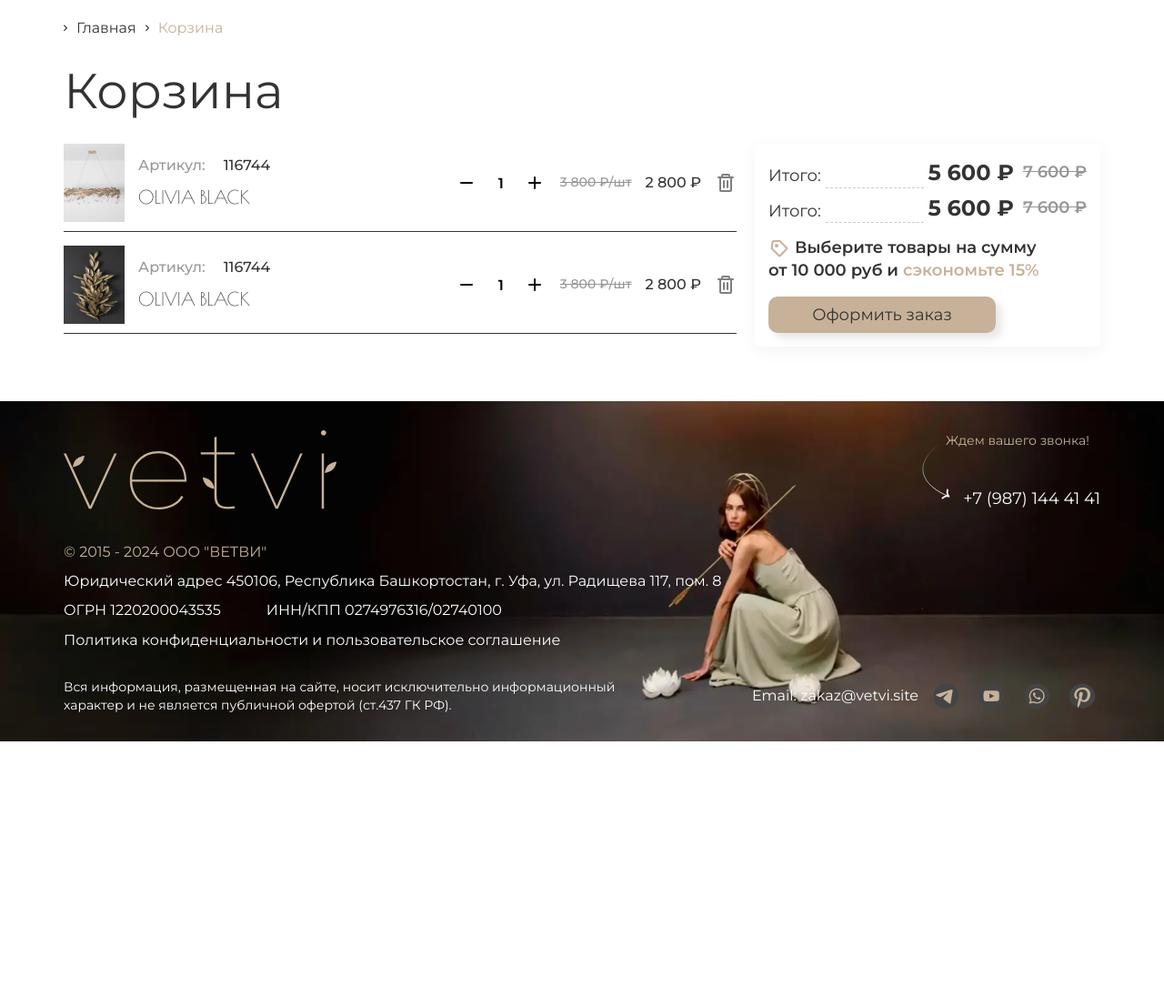
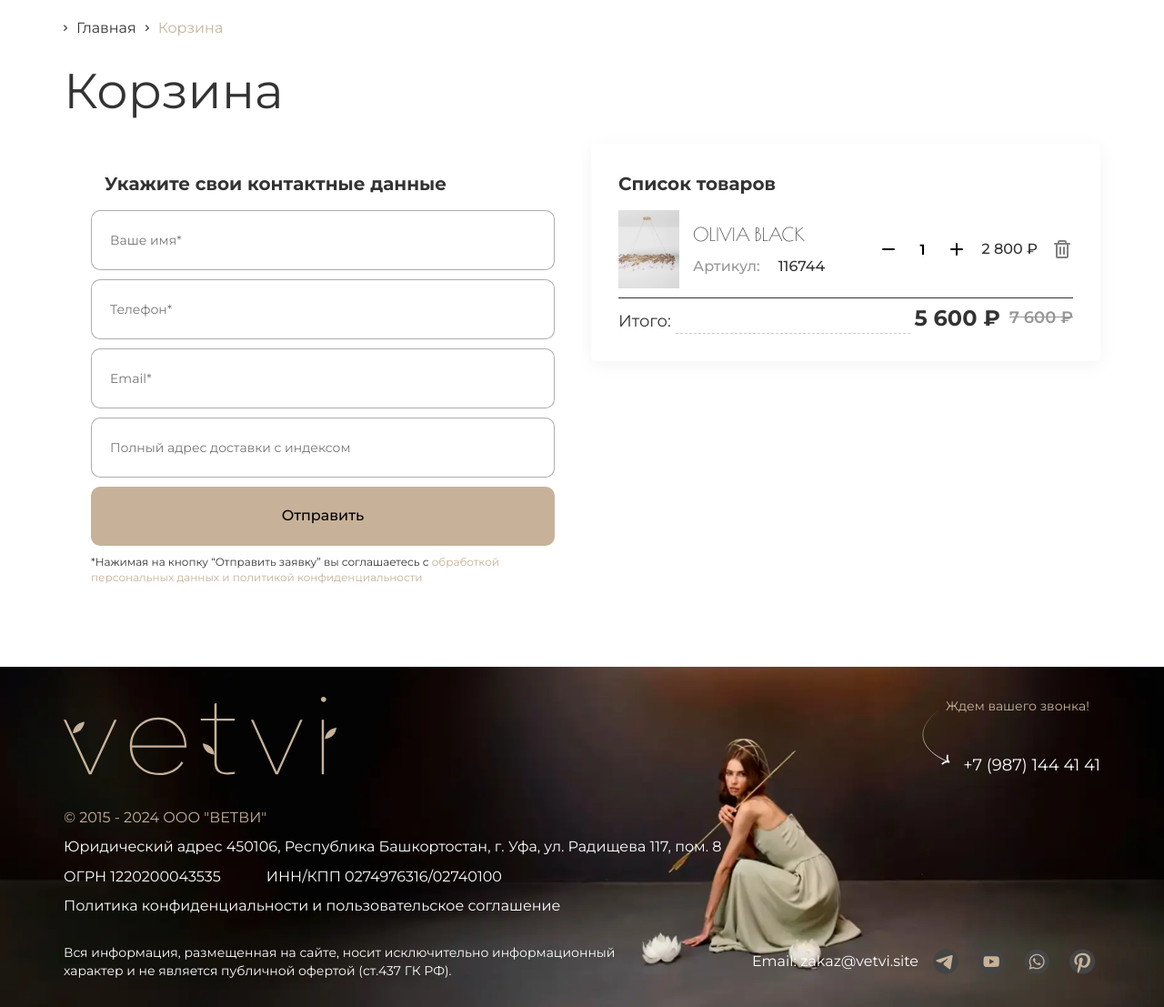
Before and after one commit to IDanAEF/vetvi, a PHP site: page /cart/ in a window 1280 px wide. Shown: the part 102-1209 px from the top of the page at 91% size. Before the commit the page ends 917 px from the top, so only its background shows below. Run offline with PHP 8.4, Linux system fonts and the light colour scheme.

Commit message:
Cart+thanks+search

```diff
--- a/assets/sass/base/_elements.sass
+++ b/assets/sass/base/_elements.sass
@@ -255,6 +255,9 @@ h6
     transition: 0.3s all
     &.margin
         margin-top: 32px
+    &.center
+        margin-left: auto
+        margin-right: auto
     &.color
         box-shadow: 6px 6px 10px 0 rgba(0, 0, 0, 0.1)
         background: $color !important
--- a/assets/sass/blocks/_cart.sass
+++ b/assets/sass/blocks/_cart.sass
@@ -2,6 +2,46 @@
     &__cols
         display: flex
         align-items: flex-start
+        .col-name
+            display: block
+            margin-bottom: 30px
+    &__form
+        flex: 1
+    &__list
+        box-shadow: 0 4px 20px 0 rgba(0, 0, 0, 0.05)
+        background: $white
+        padding: 30px
+        border-radius: 5px
+        width: 750px
+        margin-left: 20px
+    &__search
+        position: relative
+        width: 100%
+        margin-bottom: 110px
+        input
+            width: 100%
+            padding: 23px 23px 23px 60px
+            border: none
+            background: $white
+            border-bottom: 1px solid $black
+            outline: none
+        button
+            border: none
+            background: none
+            cursor: pointer
+            width: 24px
+            height: 24px
+            position: absolute
+            left: 6px
+            top: 50%
+            transform: translateY(-50%)
+            img
+                width: 100%
+                transition: 0.3s filter
+                filter: brightness(0)
+            &:hover
+                img
+                    filter: none
     &__info
         width: 494px
         border-radius: 5px
@@ -13,6 +53,8 @@
             margin-top: 30px
         &-text
             margin-top: 30px
+            &:first-child
+                margin-top: 0 !important
             img, svg
                 width: 24px
                 min-width: 24px
@@ -55,6 +97,10 @@
                     margin-right: 30px
                     &:last-child
                         margin-right: 0 !important
+                .more-link
+                    margin-right: 80px !important
+                    display: flex
+                    width: fit-content
                 .old
                     color: $gray2
                     text-decoration: line-through
@@ -99,6 +145,16 @@
                 align-items: center
                 width: 60%
                 max-width: 500px
+                &.bigger
+                    width: 70%
+                    max-width: unset
+                .descr
+                    & > span
+                        font-family: 'Montserrat', sans-serif
+                        opacity: 0.5
+                        margin-top: 15px
+                        display: block
+                        font-weight: 500
                 .image
                     width: 67px
                     min-width: 67px
@@ -110,7 +166,7 @@
                         height: 100%
                         object-fit: cover
                 .article
-                    margin-bottom: 15px
+                    margin-top: 15px
                     display: flex
                     align-items: center
                     font-weight: 500
--- a/assets/sass/media/_cart.sass
+++ b/assets/sass/media/_cart.sass
@@ -8,8 +8,16 @@
                 &-left
                     width: 50%
                     max-width: 420px
+        &__list
+            width: 635px
 @media (max-width: 1400px)
     .cart
+        &__cols
+            .col-name
+                margin-bottom: 15px
+        &__list
+            margin-left: 10px
+            width: 560px
         &__info
             width: 380px
             margin-left: 20px
@@ -22,34 +30,56 @@
                     margin: 0px 5px
                 .old-price
                     margin-left: 10px
+        &__search
+            margin-bottom: 50px
         &__products
             &-item
                 margin-top: 15px
                 padding-left: 0
                 padding-bottom: 10px
                 &-right
+                    .more-link
+                        margin-right: 0 !important
                     & > *
                         margin-right: 15px
                 &-left
                     width: 45%
+                    .descr
+                        & > span
+                            margin-top: 10px
                     .article
-                        margin-bottom: 10px
+                        margin-top: 10px
                     .image
                         margin-right: 15px
 @media (max-width: 1200px)
     .cart
+        &__list
+            padding: 15px
+            width: 470px
+        &__search
+            margin-bottom: 25px
+            input
+                padding: 15px 15px 15px 40px
         &__products
             &-item
                 flex-direction: column
                 &-left, &-right
-                    width: 100%
-                    max-width: 100%
+                    width: 100% !important
+                    max-width: 100% !important
                 &-right
                     justify-content: flex-end
                 &-left
                     margin-bottom: 15px
 @media (max-width: 992px)
     .cart
+        &__list
+            width: 100%
+            margin-left: 0
+            margin-bottom: 20px
+        &__form
+            margin-left: auto
+            margin-right: auto
+            width: 100%
         &__cols
             flex-direction: column-reverse
         &__products, &__info
--- a/assets/sass/media/_init.sass
+++ b/assets/sass/media/_init.sass
@@ -6,3 +6,4 @@
 @import 'about'
 @import 'contacts'
 @import 'cart'
+@import 'thanks'
--- /dev/null
+++ b/assets/sass/media/_thanks.sass
@@ -0,0 +1,10 @@
+@media (max-width: 1700px)
+    .thanks
+        &__info
+            margin-top: 80px
+@media (max-width: 1400px)
+    .thanks
+        &__info
+            margin-top: 0
+            .btn
+                margin-top: 30px
--- a/assets/sass/style.sass
+++ b/assets/sass/style.sass
@@ -14,6 +14,7 @@
 @import 'blocks/about'
 @import 'blocks/contacts'
 @import 'blocks/cart'
+@import 'blocks/thanks'
 @import 'blocks/footer'
 
 @import 'media/init'
--- a/cart/index.php
+++ b/cart/index.php
@@ -18,18 +18,46 @@
             </div>
             <h1 class="page__title elem_animate bott">Корзина</h1>
             <div class="cart__cols">
-                <div class="cart__products elem_animate left">
+                <form action="" class="cart__form form">
+                    <div class="form-head text_fz24">
+                        <strong>Укажите свои контактные данные</strong>
+                    </div>
+                    <label class="form-label">
+                        <input type="text" name="feedname" placeholder="Ваше имя*" required>
+                    </label>
+                    <label class="form-label">
+                        <input type="tel" name="feedphone" placeholder="Телефон*" required>
+                    </label>
+                    <label class="form-label">
+                        <input type="email" name="feedmail" placeholder="Email*" required>
+                    </label>
+                    <label class="form-label">
+                        <input type="text" name="feedaddress" placeholder="Полный адрес доставки с индексом">
+                    </label>
+                    <div class="form-label">
+                        <button class="text_fz16">
+                            <span>Отправить</span>
+                        </button>
+                    </div>
+                    <div class="form-policy text_fz12">
+                        <span>
+                            *Нажимая на кнопку “Отправить заявку” вы соглашаетесь с <a href="/privacy/" class="text_color">обработкой персональных данных и политикой конфиденциальности</a>
+                        </span>
+                    </div>
+                </form>
+                <div class="cart__list">
+                    <strong class="col-name text_fz24">Список товаров</strong>
                     <div class="cart__products-item">
                         <div class="cart__products-item-left">
                             <a href="" class="image">
                                 <img src="<?=IMAGES_PATH?>cart-image1.png" alt="OLIVIA BLACK">
                             </a>
                             <div class="descr text_ffPoi text_fz26">
+                                <a href="">OLIVIA BLACK</a>
                                 <div class="article text_fz16">
                                     <span>Артикул:</span>
                                     116744
                                 </div>
-                                <a href="">OLIVIA BLACK</a>
                             </div>
                         </div>
                         <div class="cart__products-item-right text_fw500">
@@ -38,52 +66,11 @@
                                 <input type="text" value="1">
                                 <span class="inc"></span>
                             </div>
-                            <span class="text_fz14 old">
-                                <i class="text_normal">3 800</i> ₽/шт
-                            </span>
                             <span class="text_fz16">
                                 <i class="text_normal">2 800</i> ₽
                             </span>
                             <img src="<?=IMAGES_PATH?>icons/remove.svg" alt="Удалить" class="remove">
                         </div>
-                    </div>
-                    <div class="cart__products-item">
-                        <div class="cart__products-item-left">
-                            <a href="" class="image">
-                                <img src="<?=IMAGES_PATH?>cart-image2.png" alt="OLIVIA BLACK">
-                            </a>
-                            <div class="descr text_ffPoi text_fz26">
-                                <div class="article text_fz16">
-                                    <span>Артикул:</span>
-                                    116744
-                                </div>
-                                <a href="">OLIVIA BLACK</a>
-                            </div>
-                        </div>
-                        <div class="cart__products-item-right text_fw500">
-                            <div class="plus">
-                                <span class="decr"></span>
-                                <input type="text" value="1">
-                                <span class="inc"></span>
-                            </div>
-                            <span class="text_fz14 old">
-                                <i class="text_normal">3 800</i> ₽/шт
-                            </span>
-                            <span class="text_fz16">
-                                <i class="text_normal">2 800</i> ₽
-                            </span>
-                            <img src="<?=IMAGES_PATH?>icons/remove.svg" alt="Удалить" class="remove">
-                        </div>
-                    </div>
-                </div>
-                <div class="cart__info elem_animate right">
-                    <div class="cart__info-row">
-                        <span>Итого:</span>
-                        <div class="line"></div>
-                        <span>
-                            <strong class="text_fz30">5 600 ₽</strong>
-                            <span class="old-price">7 600 ₽</span>
-                        </span>
                     </div>
                     <div class="cart__info-row">
                         <span>Итого:</span>
@@ -93,13 +80,6 @@
                             <span class="old-price">7 600 ₽</span>
                         </span>
                     </div>
-                    <div class="cart__info-text text_fw600">
-                        <img src="<?=IMAGES_PATH?>icons/discount.svg" alt="Экономия">
-                        Выберите товары на сумму от&nbsp;10&nbsp;000&nbsp;руб и <span class="text_color">сэкономьте 15%</span>
-                    </div>
-                    <button class="cart__info-btn btn color">
-                        <span>Оформить заказ</span>
-                    </button>
                 </div>
             </div>
         </div>
--- a/header.php
+++ b/header.php
@@ -2,7 +2,13 @@
     define('IMAGES_PATH', '/assets/images/');
     define('CLEAR_PATH', preg_replace('/\\?.*/', '', $_SERVER['REQUEST_URI']));
 
-    $blackHeader = CLEAR_PATH == '/privacy/' || CLEAR_PATH == '/catalog/section/product/' || CLEAR_PATH == '/404/' || CLEAR_PATH == '/cart/';
+    $blackHeader =
+        CLEAR_PATH == '/privacy/' ||
+        CLEAR_PATH == '/catalog/section/product/' ||
+        CLEAR_PATH == '/404/' ||
+        CLEAR_PATH == '/cart/' ||
+        CLEAR_PATH == '/cart/thanks/' ||
+        CLEAR_PATH == '/search/';
 ?>
 <!DOCTYPE html>
 <html lang="ru">
```
Also changed, not shown: assets/sass/blocks/_thanks.sass (added, +28 -0 lines), cart/thanks/index.php (added, +48 -0 lines), search/index.php (added, +72 -0 lines), assets/css/style.min.css.
